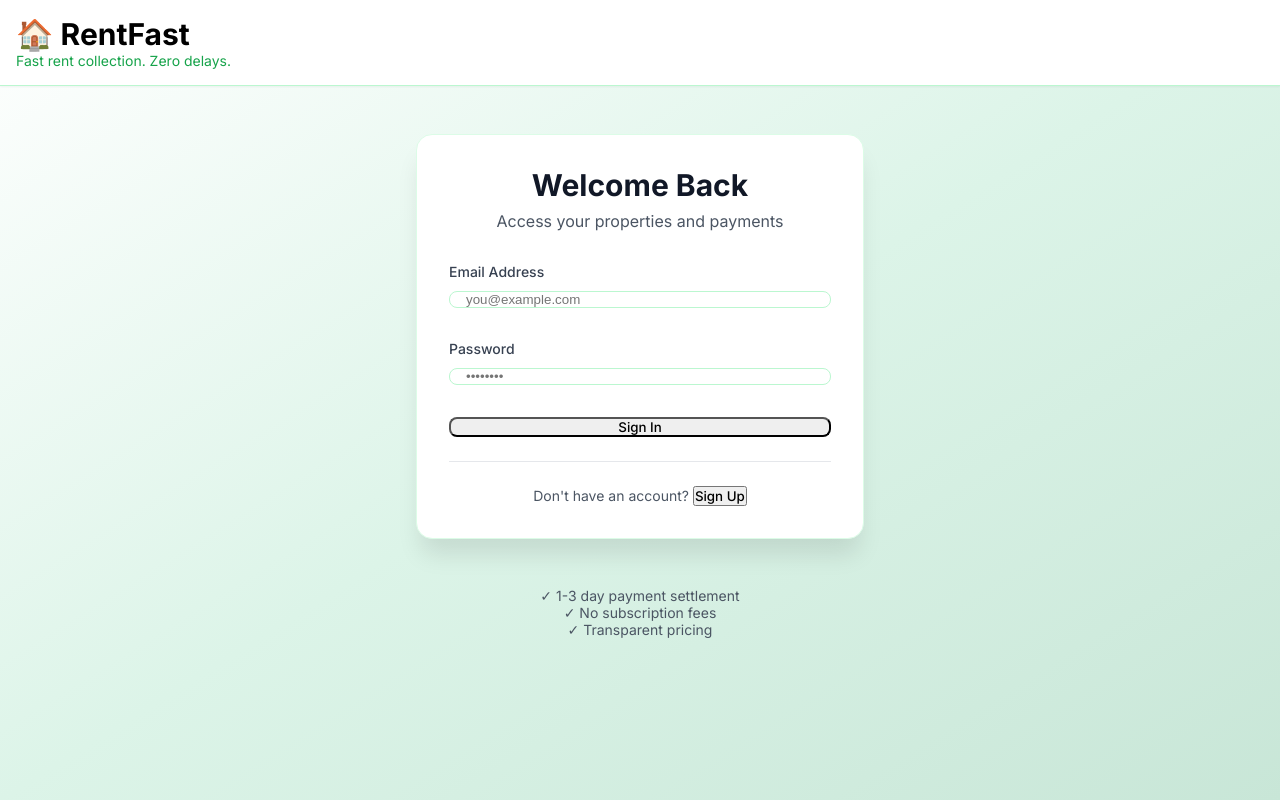
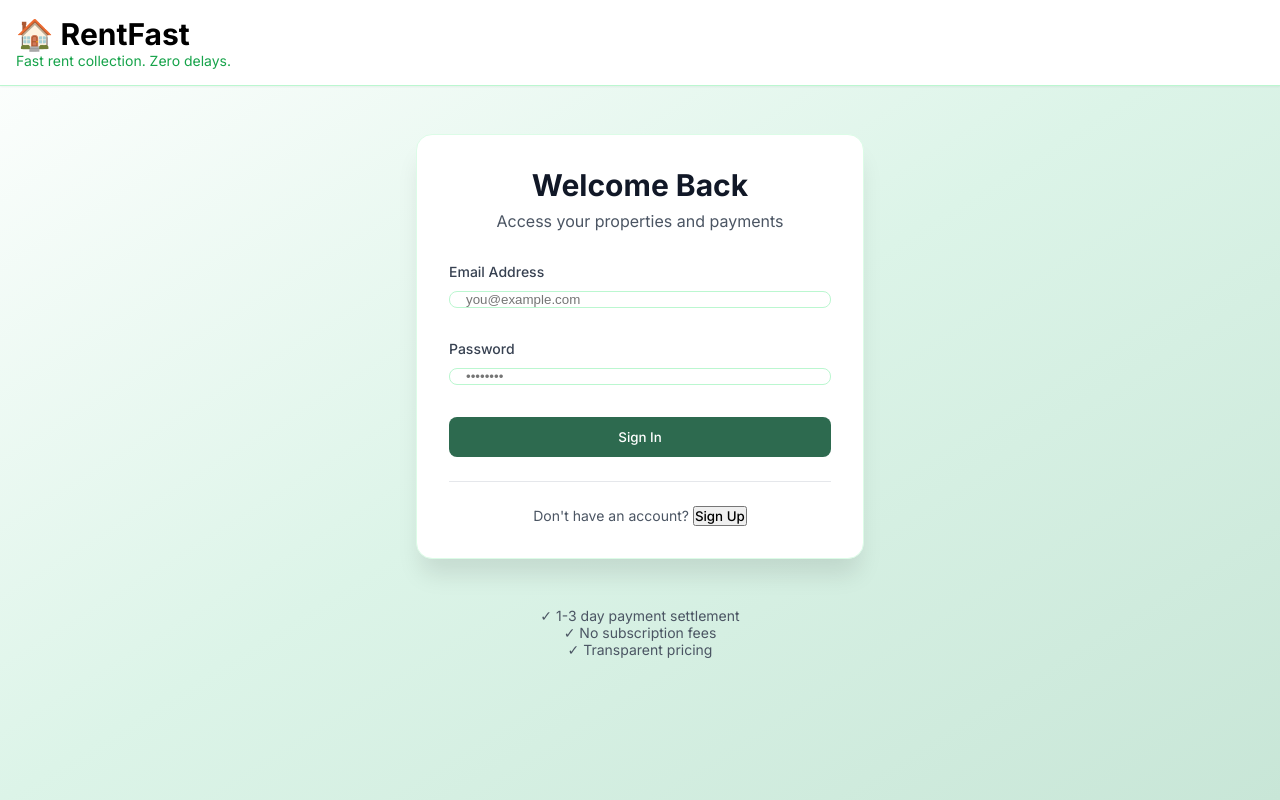
Before and after one commit to ptech2025/rentfast-app, a Next.js app: page /auth in a window 1280 px wide. Built offline with nearby package versions, Linux system fonts and the light colour scheme; no server answers.

Commit message:
Fix Sign In button styling

```diff
--- a/app/auth/page.jsx
+++ b/app/auth/page.jsx
@@ -63,7 +63,7 @@ export default function Auth() {
                 <input type="password" value={password} onChange={(e) => setPassword(e.target.value)} placeholder="••••••••" required className="w-full px-4 py-3 border border-green-200 rounded-lg focus:ring-2 focus:ring-[#2d6a4f] focus:border-transparent outline-none transition" />
               </div>
               {error && <div className="p-4 rounded-lg bg-red-50 border border-red-200 text-red-900 text-sm">{error}</div>}
-              <button type="submit" disabled={loading} className="w-full px-4 py-3 bg-[#2d6a4f] hover:bg-green-800 text-white font-medium rounded-lg transition disabled:bg-gray-400 mt-6">
+              <button type="submit" disabled={loading} className="btn-primary w-full hover:bg-green-800 text-white font-medium rounded-lg transition disabled:bg-gray-400 mt-6">
                 {loading ? 'Loading...' : isSignup ? 'Create Account' : 'Sign In'}
               </button>
             </form>
```
